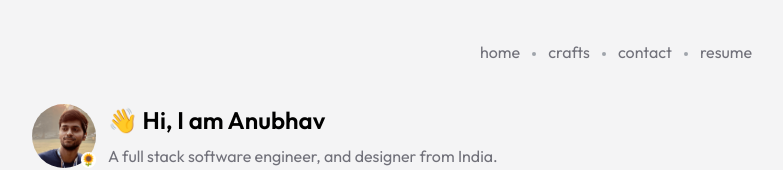
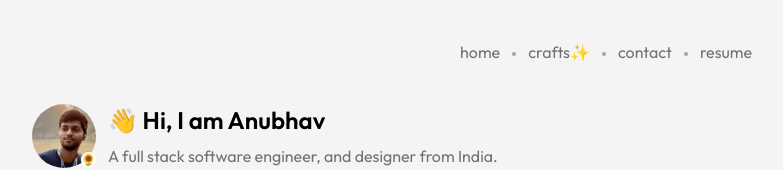
Before and after one commit to Anubhav-Pal/Portfolio, a Next.js app: page / in a window 1280 px wide. Shown: the top 170 px of the page, without its empty margins (248-1031 px from the left). Built offline with nearby package versions, Linux system fonts and the light colour scheme.

Commit message:
UI update

```diff
--- a/components/Navbar.jsx
+++ b/components/Navbar.jsx
@@ -9,7 +9,7 @@ const Navbar = () => {
       </Link>
       <div className='w-1 mt-1 h-1 rounded-full bg-gray-600 opacity-50'></div>
       <Link href="/crafts">
-        <span>crafts</span>
+        <span>crafts✨</span>
       </Link>
       <div className='w-1 mt-1 h-1 rounded-full bg-gray-600 opacity-50'></div>
       <Link href="/#contact">
```
